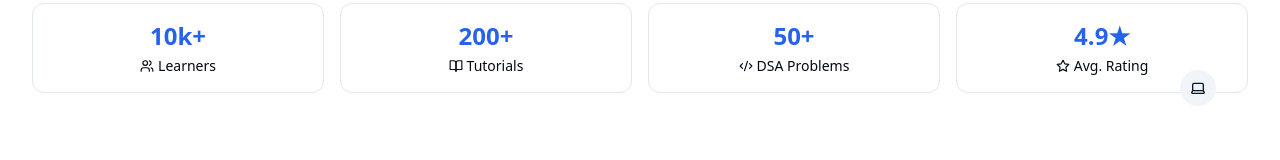
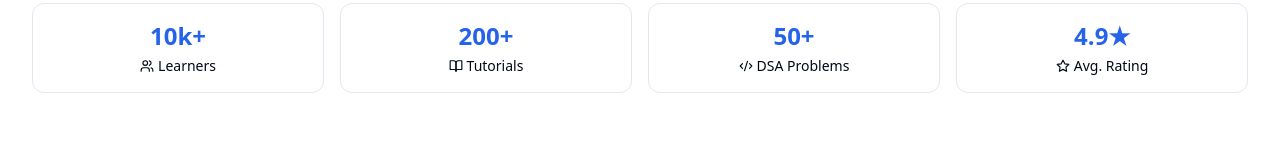
Before and after one commit to Byukusenge-Andrew/TutorialHub, a React (Vite) app: page / in a window 1280 px wide. Shown: the part 598-758 px from the top of the page. Built offline with nearby package versions, Linux system fonts and the light colour scheme; no server answers.

Commit message:
feat: initialize application entry point with router, theme, and query providers

```diff
--- a/src/main.tsx
+++ b/src/main.tsx
@@ -1,7 +1,6 @@
 import React from 'react';
 import ReactDOM from 'react-dom/client';
 import App from './App';
-import { ThemeToggle } from './components/ThemeToggle.js';
 import { ThemeProvider } from './components/ThemeProvider';
 import './index.css';
 import { BrowserRouter } from 'react-router-dom';
@@ -15,12 +14,6 @@ ReactDOM.createRoot(document.getElementById('root')!).render(
       <QueryClientProvider client={queryClient}>
         <ThemeProvider>
           <App />
-          {/* Theme Toggle Button (Always Visible) */}
-          <div className="fixed bottom-24 right-16  z-50"
-          title='theme toggle'
-          >
-            <ThemeToggle />
-          </div>
         </ThemeProvider>
       </QueryClientProvider>
     </BrowserRouter>
```
